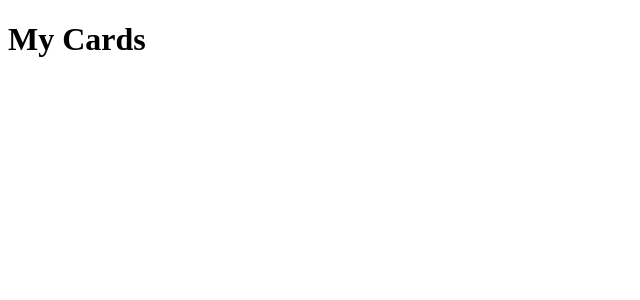
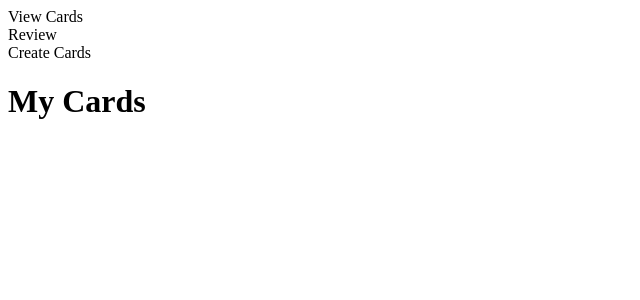
Before and after one commit to Jordan-Schaefer/react-flash-cards-pt, a React app: page / in a window 1280 px wide. Shown: the top 300 px of the page, without its empty margins (0-640 px from the left). Built offline with nearby package versions, Linux system fonts and the light colour scheme; the HTML template or start-up script is replaced by a standard one.

Commit message:
Nav bar functional

```diff
--- a/src/components/app.jsx
+++ b/src/components/app.jsx
@@ -1,7 +1,8 @@
 import React from 'react';
 import ViewCards from './view-cards';
 import ReviewCards from './review-cards';
-import CreatedCard from './create-card';
+import CreateCard from './create-card';
+import Nav from './nav';
 
 
 class App extends React.Component{
@@ -10,9 +11,11 @@ class App extends React.Component{
     this.state = {
       view: 'view-cards'
     }
+    this.setView = this.setView.bind(this);
   }
 
   setView(newView){
+    console.log('Its been Clicked!! ', newView)
     this.setState({
       view: newView
     })
@@ -33,9 +36,12 @@ class App extends React.Component{
 
   render(){
     return (
-      <div>
-        { this.getView() }
-      </div>
+      <>
+        <Nav setView={this.setView}/>
+        <div>
+          {this.getView()}
+        </div>
+      </>
     )
   }
 }
--- /dev/null
+++ b/src/components/nav.jsx
@@ -0,0 +1,21 @@
+import React from 'react';
+
+class Nav extends React.Component {
+  constructor(props){
+    super(props);
+  }
+
+  render(){
+    return (
+      <>
+        <div className='d-flex justify-content-end'>
+          <nav href='./view-cards' className='btn btn-outline-primary' onClick={() => this.props.setView('view-cards')}>View Cards</nav>
+          <nav className='btn btn-outline-primary' onClick={() => this.props.setView('review-cards')}>Review</nav>
+          <nav className='btn btn-outline-primary' onClick={() => this.props.setView('create-card')}>Create Cards</nav>
+        </div>
+      </>
+    )
+  }
+}
+
+export default Nav;
```
